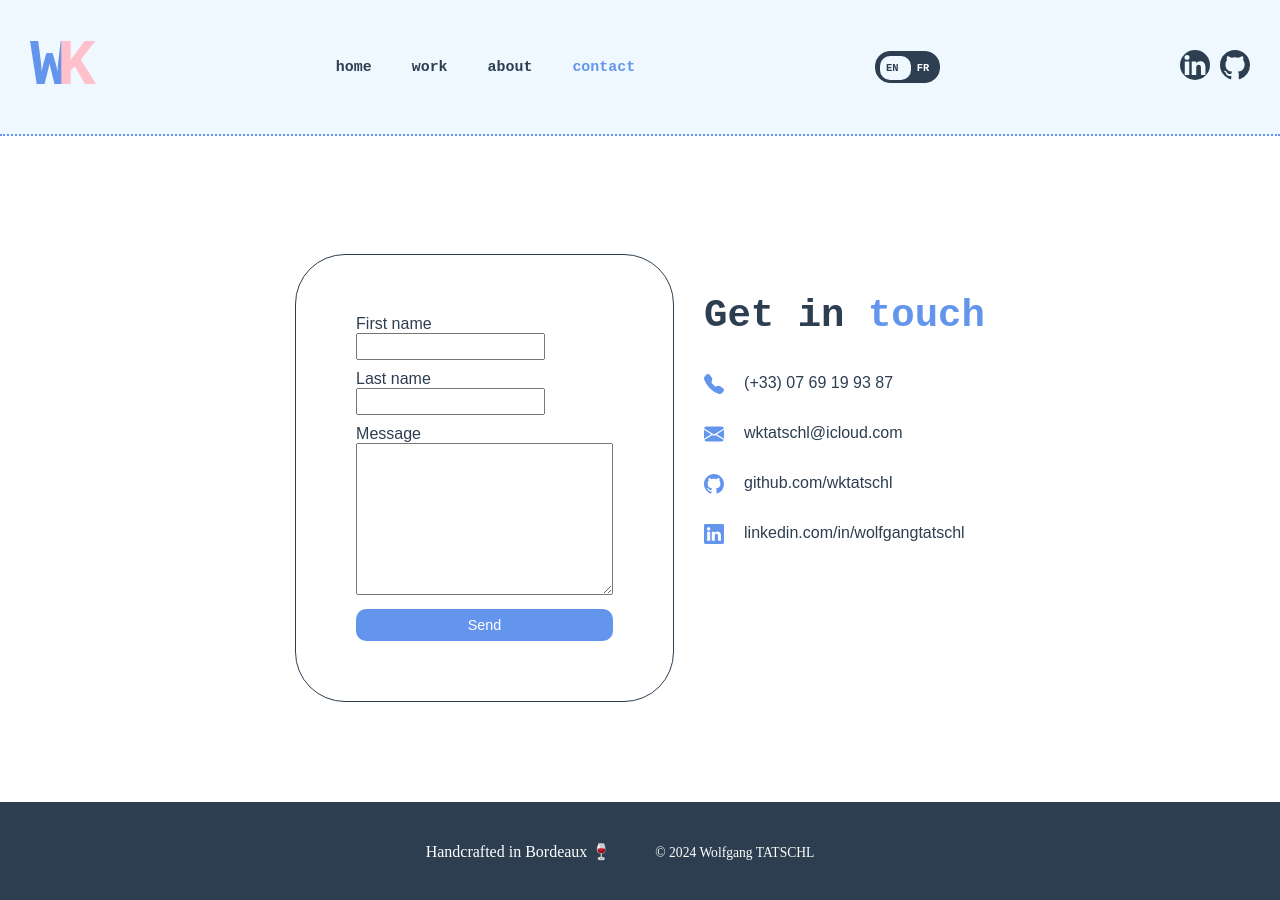
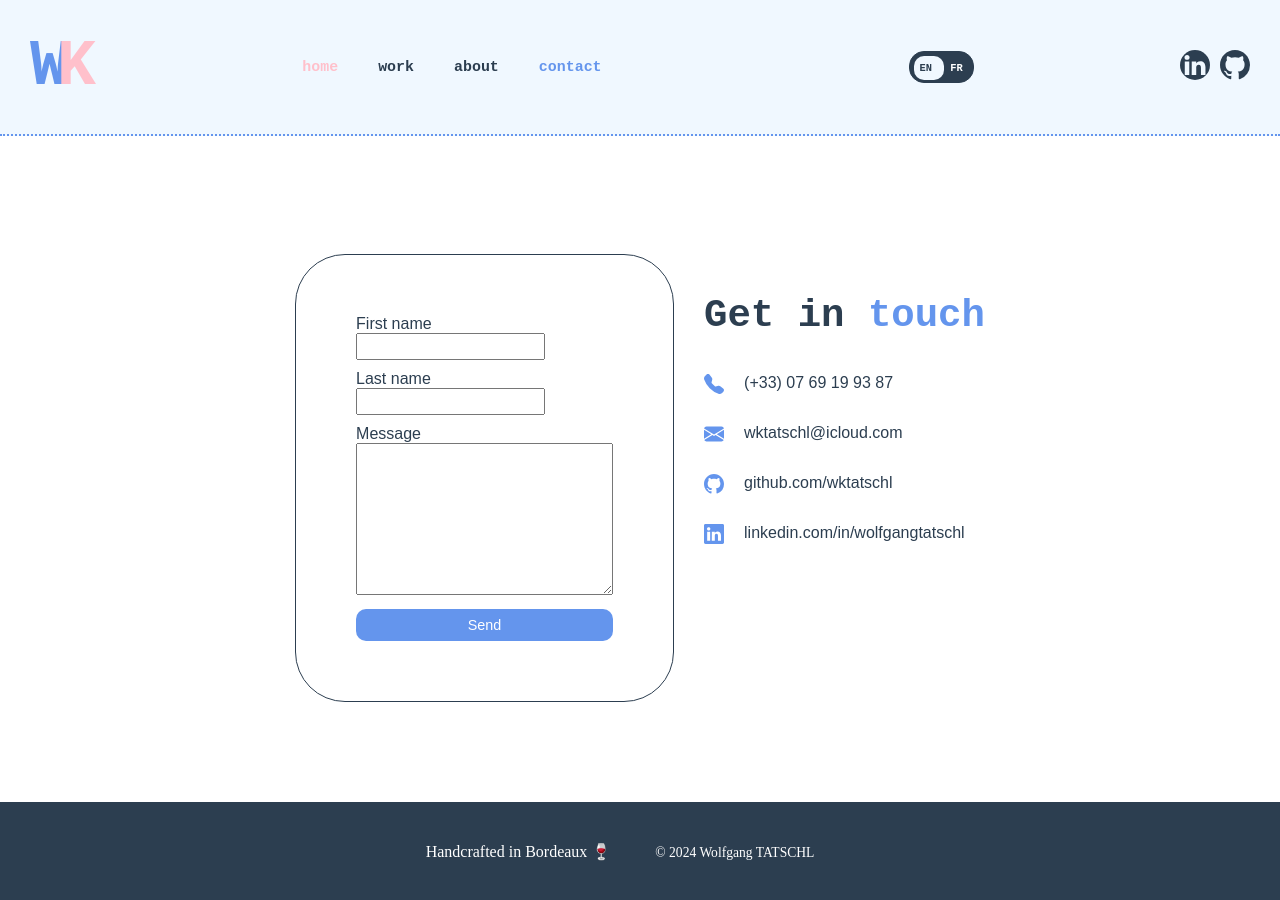
Before and after one commit to wktatschl/wktatschl.github.io, a Vue app: page /contact in a window 1280 px wide. In both pictures the pointer is over the link "home". Built offline with nearby package versions, Linux system fonts and the light colour scheme; a web font is replaced by a local one.

Commit message:
fixed langBtn movement

```diff
--- a/src/components/HeaderComponent.vue
+++ b/src/components/HeaderComponent.vue
@@ -171,6 +171,7 @@ export default {
 
     .nav-links {
         display: flex;
+        flex: 0 1 400px;
         gap: 40px;
         text-decoration: none;
         align-items: center;
@@ -180,6 +181,10 @@ export default {
 
     .nav-links a {
         text-decoration: none;
+    }
+
+    .nav-links a:hover {
+      color:#FFC0CB;
     }
 
     .social-links {
--- a/src/views/HomeView.vue
+++ b/src/views/HomeView.vue
@@ -331,6 +331,10 @@ h5 {
   border: 2px dotted cornflowerblue
 }
 
+/* .cv-img:hover img {
+  border: 2px dotted #FFC0CB;
+} */
+
 
 @media screen and (max-width: 1024px) {
   .hero-img-container {
```
